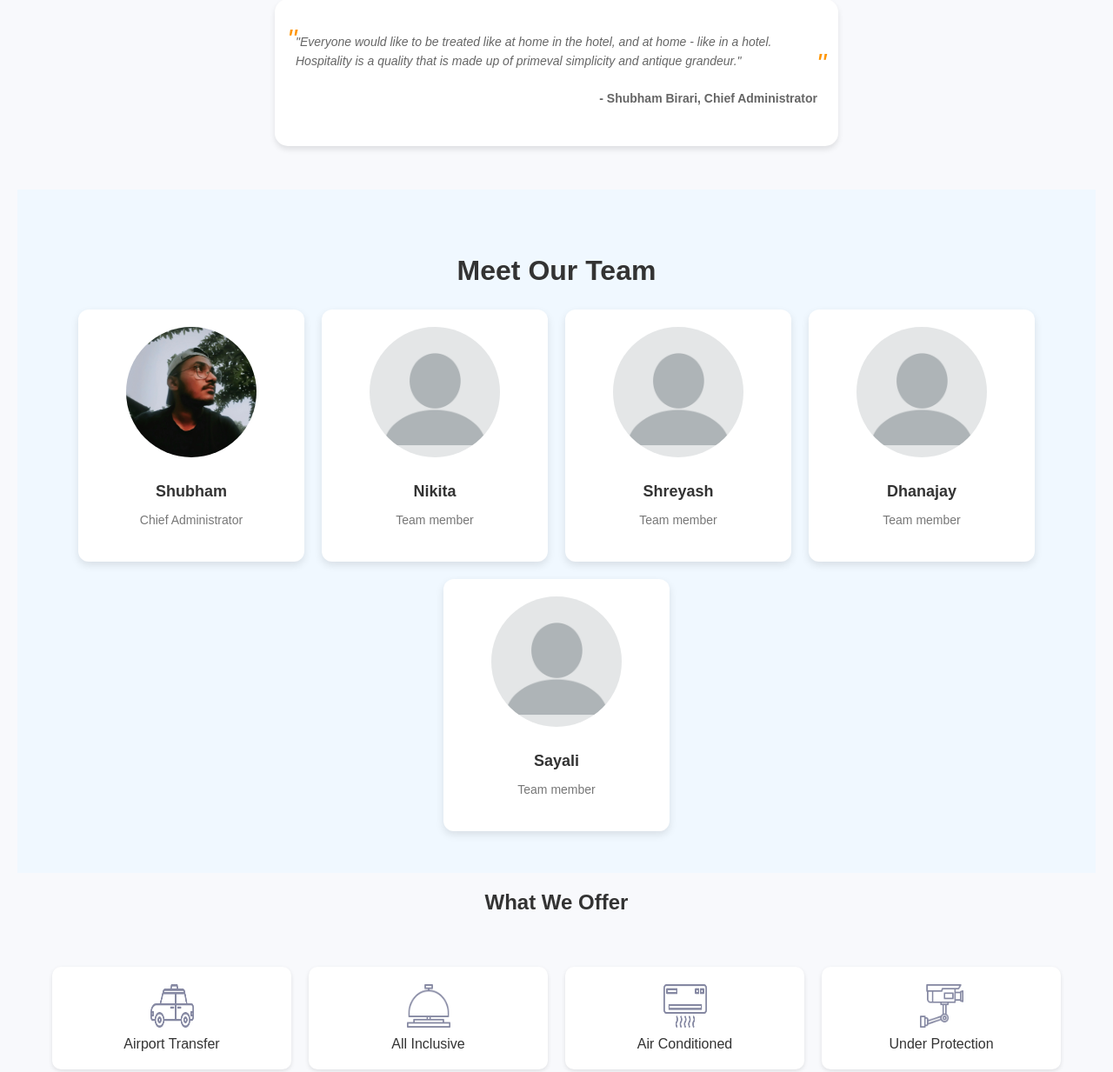
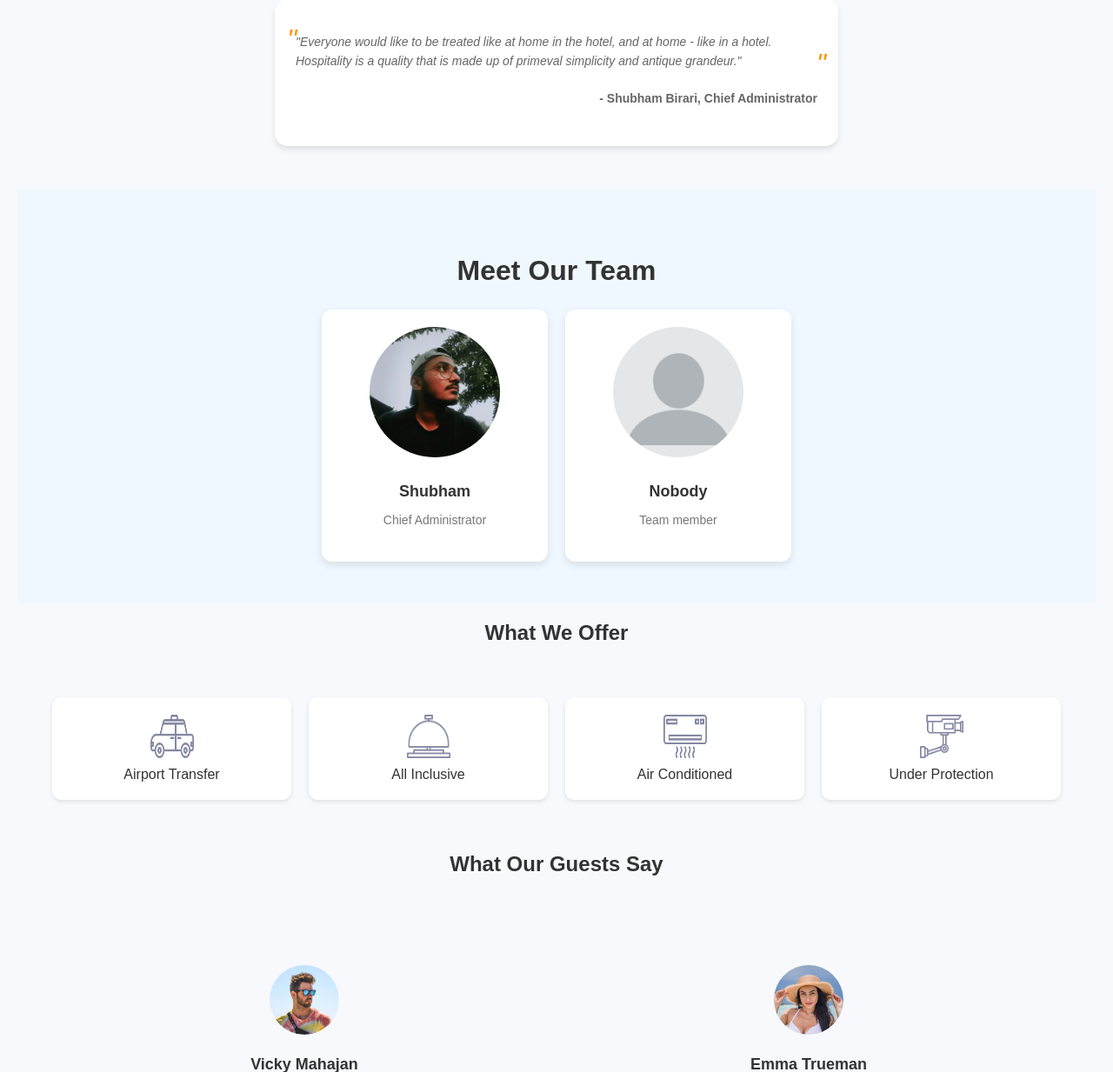
Before and after one commit to shubhambirari3/Hotel_DjangoFullStack, a Django app: page /about/ in a window 1280 px wide. Shown: the part 1136-2369 px from the top of the page at 87% size. Run offline with Django 5.2, Linux system fonts and the light colour scheme; data comes from the database, SQL or seed files in the repository; both versions use the stored data as it was after the commit.

Commit message:
final stage

```diff
--- a/templates/about.html
+++ b/templates/about.html
@@ -74,29 +74,12 @@
 
       <div style="background: #ffffff; border-radius: 12px; padding: 20px; text-align: center; box-shadow: 0 4px 10px rgba(0, 0, 0, 0.1); width: 220px;">
         <img src="{% static 'images\profile_placeholder.jpg' %}" alt="Sofia Oldman" style="width: 100%; max-width: 150px; border-radius: 50%; margin-bottom: 15px;">
-        <h3 style="color: #333; font-size: 18px; margin-bottom: 5px;">Nikita </h3>
+        <h3 style="color: #333; font-size: 18px; margin-bottom: 5px;">Nobody </h3>
         <p style="color: #777; font-size: 14px;">Team member</p>
     </div>
 
-      <div style="background: #ffffff; border-radius: 12px; padding: 20px; text-align: center; box-shadow: 0 4px 10px rgba(0, 0, 0, 0.1); width: 220px;">
-          <img src="{% static 'images\profile_placeholder.jpg' %}" alt="Paul Trueman" style="width: 100%; max-width: 150px; border-radius: 50%; margin-bottom: 15px;">
-          <h3 style="color: #333; font-size: 18px; margin-bottom: 5px;">Shreyash </h3>
-          <p style="color: #777; font-size: 14px;">Team member</p>
-      </div>
 
 
-      <div style="background: #ffffff; border-radius: 12px; padding: 20px; text-align: center; box-shadow: 0 4px 10px rgba(0, 0, 0, 0.1); width: 220px;">
-          <img src="{% static 'images\profile_placeholder.jpg' %}" alt="Viktoria Freeman" style="width: 100%; max-width: 150px; border-radius: 50%; margin-bottom: 15px;">
-          <h3 style="color: #333; font-size: 18px; margin-bottom: 5px;">Dhanajay </h3>
-          <p style="color: #777; font-size: 14px;">Team member</p>
-      </div>
-
-
-      <div style="background: #ffffff; border-radius: 12px; padding: 20px; text-align: center; box-shadow: 0 4px 10px rgba(0, 0, 0, 0.1); width: 220px;">
-          <img src="{% static 'images\profile_placeholder.jpg' %}" alt="Sofia Oldman" style="width: 100%; max-width: 150px; border-radius: 50%; margin-bottom: 15px;">
-          <h3 style="color: #333; font-size: 18px; margin-bottom: 5px;">Sayali </h3>
-          <p style="color: #777; font-size: 14px;">Team member</p>
-      </div>
 
   </div>
 </section>
--- a/templates/rooms/roomsfilter.html
+++ b/templates/rooms/roomsfilter.html
@@ -33,7 +33,7 @@
             </a>
             <div class="room-details">
                 <div class="info">
-                    <span>Adults: {{ room.capacity }}</span>
+                    <span>Guests: {{ room.capacity }}</span>
                     <span>Size: {{ room.get_size_display }}</span>
                 </div>
                 <h3><a href="{% url 'rooms:room_detail' room.id %}">{{ room.name }}</a></h3>
```
Also changed, not shown: db.sqlite3.
